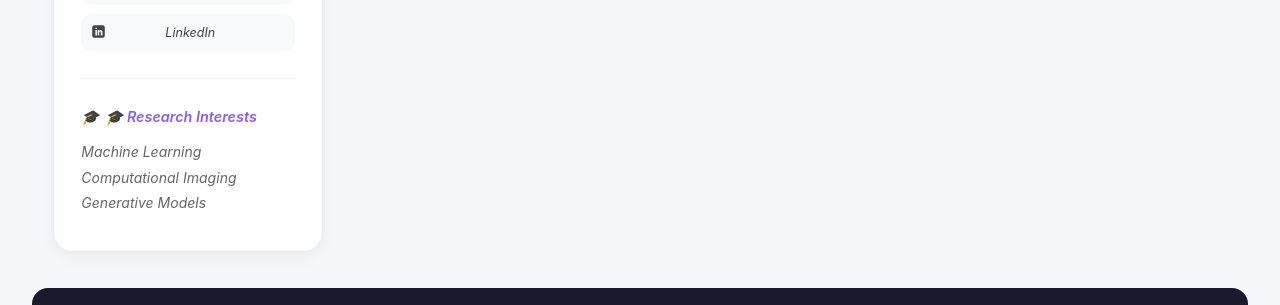
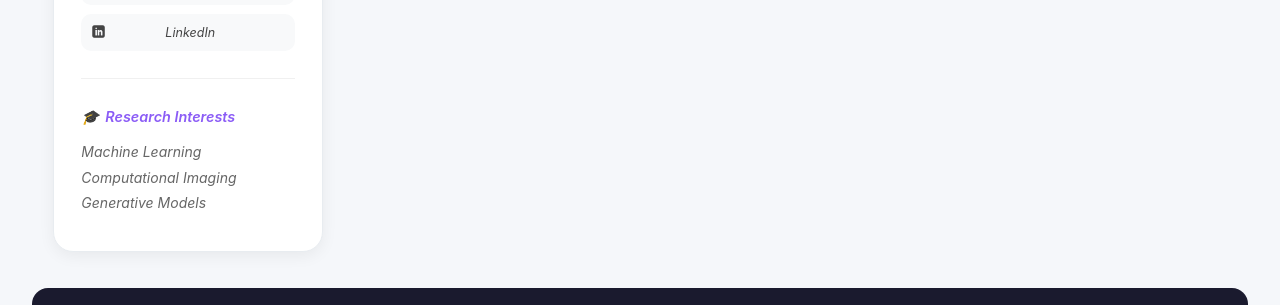
Before and after one commit to SMARK2022/SMARK2022.github.io, a Jekyll site: the page built from startups.md, in a window 1280 px wide and 1066 px high. Shown: the part 628-933 px from the top of the window. Built offline with Jekyll 4.4.1, drawn with Linux system fonts in a browser that asks for light colours; nearby versions of some CDN libraries; comment, search, counter and statistics services are not loaded; a style sheet for code colours, icons or effects is not loaded.

Commit message:
优化作者简介部分：移除研究兴趣标题前的图标

```diff
--- a/_includes/author-bio.html
+++ b/_includes/author-bio.html
@@ -35,6 +35,6 @@
 </div>
 
 <div style="margin-top:1.5em;padding-top:1.2em;border-top:1px solid #e8e8e8;">
-  <p style="text-indent:0;font-size:0.78em;color:#888;line-height:1.5;margin-bottom:0.4em;">🎓 Research Interests</p>
+  <p style="text-indent:0;font-size:0.78em;color:#888;line-height:1.5;margin-bottom:0.4em;">Research Interests</p>
   <p style="text-indent:0;font-size:0.75em;color:#666;line-height:1.6;margin-bottom:0;">Machine Learning<br>Computational Imaging<br>Generative Models</p>
 </div>
--- a/assets/css/main.css
+++ b/assets/css/main.css
@@ -408,7 +408,7 @@ h6 {
 }
 
 p {
-  margin: 0 0 1.5em;
+  margin: 0 0 0;
 }
 
 p+p {
```
